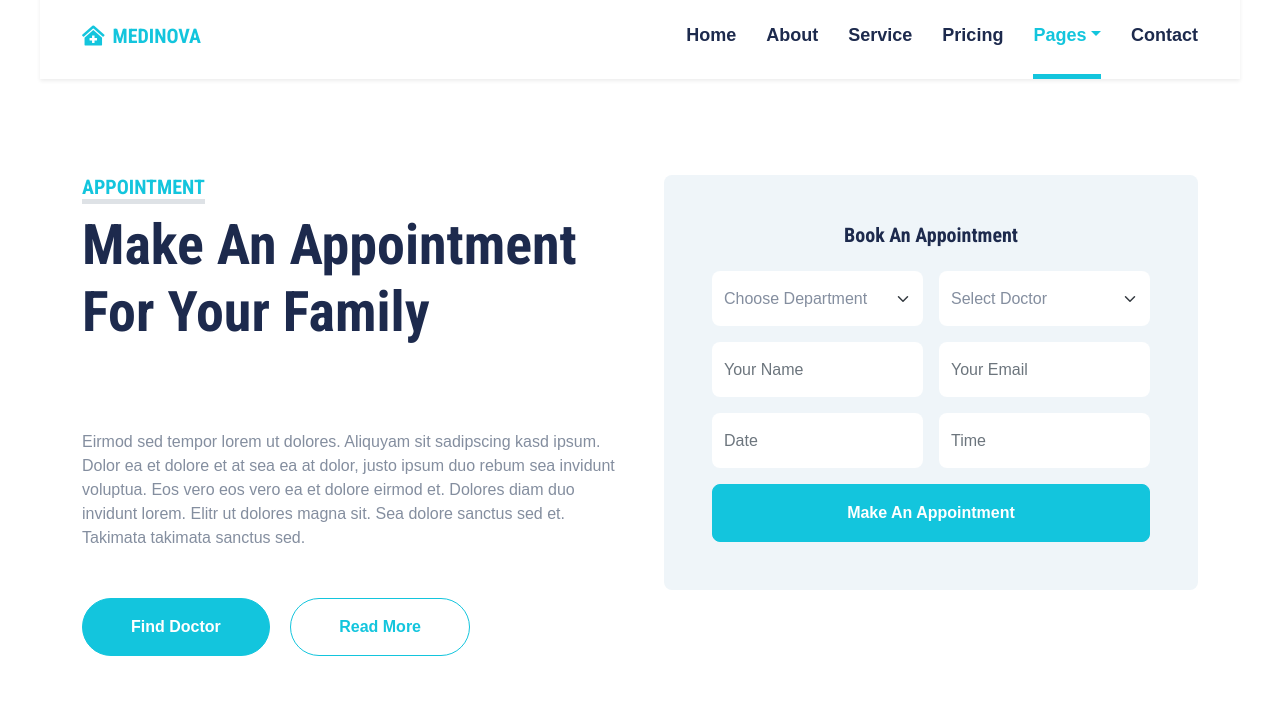
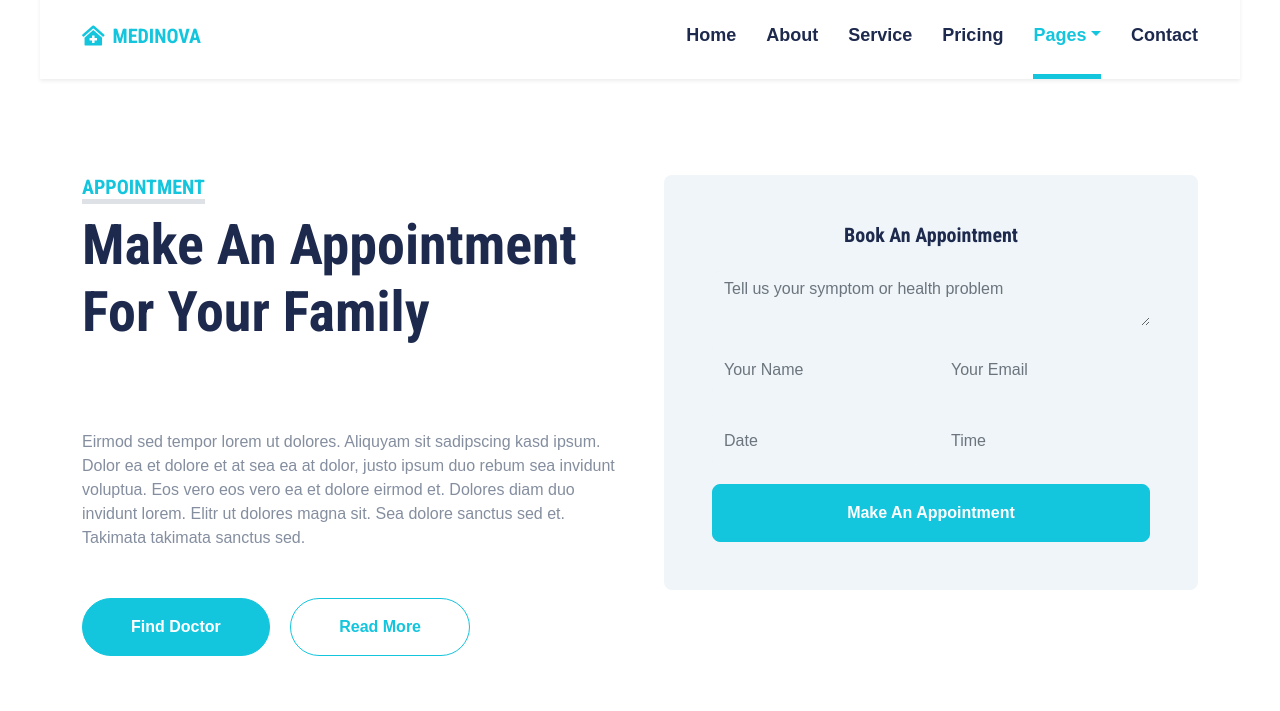
Before and after one commit to hrithik1996/DockApp, a plain HTML site: page hospital-website-template/appointment.html in a window 1280 px wide. Shown: the part 89-800 px from the top of the page. Drawn offline with nearby package versions, Linux system fonts and the light colour scheme.

Commit message:
new changes

```diff
--- a/hospital-website-template/appointment.html
+++ b/hospital-website-template/appointment.html
@@ -121,44 +121,32 @@
                         <h1 class="mb-4">Book An Appointment</h1>
                         <form>
                             <div class="row g-3">
-                                <div class="col-12 col-sm-6">
-                                    <select class="form-select bg-white border-0" style="height: 55px;">
-                                        <option selected>Choose Department</option>
-                                        <option value="1">Department 1</option>
-                                        <option value="2">Department 2</option>
-                                        <option value="3">Department 3</option>
-                                    </select>
+                                <div class="col-12">
+                                    <textarea class="form-control bg-light border-0" placeholder="Tell us your symptom or health problem" style="height: 55px;"></textarea>
                                 </div>
                                 <div class="col-12 col-sm-6">
-                                    <select class="form-select bg-white border-0" style="height: 55px;">
-                                        <option selected>Select Doctor</option>
-                                        <option value="1">Doctor 1</option>
-                                        <option value="2">Doctor 2</option>
-                                        <option value="3">Doctor 3</option>
-                                    </select>
+                                    <input type="text" class="form-control bg-light border-0" placeholder="Your Name" style="height: 55px;">
                                 </div>
                                 <div class="col-12 col-sm-6">
-                                    <input type="text" class="form-control bg-white border-0" placeholder="Your Name" style="height: 55px;">
-                                </div>
-                                <div class="col-12 col-sm-6">
-                                    <input type="email" class="form-control bg-white border-0" placeholder="Your Email" style="height: 55px;">
+                                    <input type="email" class="form-control bg-light border-0" placeholder="Your Email" style="height: 55px;">
                                 </div>
                                 <div class="col-12 col-sm-6">
                                     <div class="date" id="date" data-target-input="nearest">
                                         <input type="text"
-                                            class="form-control bg-white border-0 datetimepicker-input"
+                                            class="form-control bg-light border-0 datetimepicker-input"
                                             placeholder="Date" data-target="#date" data-toggle="datetimepicker" style="height: 55px;">
                                     </div>
                                 </div>
                                 <div class="col-12 col-sm-6">
                                     <div class="time" id="time" data-target-input="nearest">
                                         <input type="text"
-                                            class="form-control bg-white border-0 datetimepicker-input"
+                                            class="form-control bg-light border-0 datetimepicker-input"
                                             placeholder="Time" data-target="#time" data-toggle="datetimepicker" style="height: 55px;">
                                     </div>
                                 </div>
                                 <div class="col-12">
-                                    <button class="btn btn-primary w-100 py-3" type="submit">Make An Appointment</button>
+
+                                    <a href="Doctor.html" class="btn btn-primary w-100 py-3" type="submit">Make An Appointment</a>
                                 </div>
                             </div>
                         </form>
```
Also changed, not shown: hospital-website-template/Doctor.html (+2 -2 lines).
